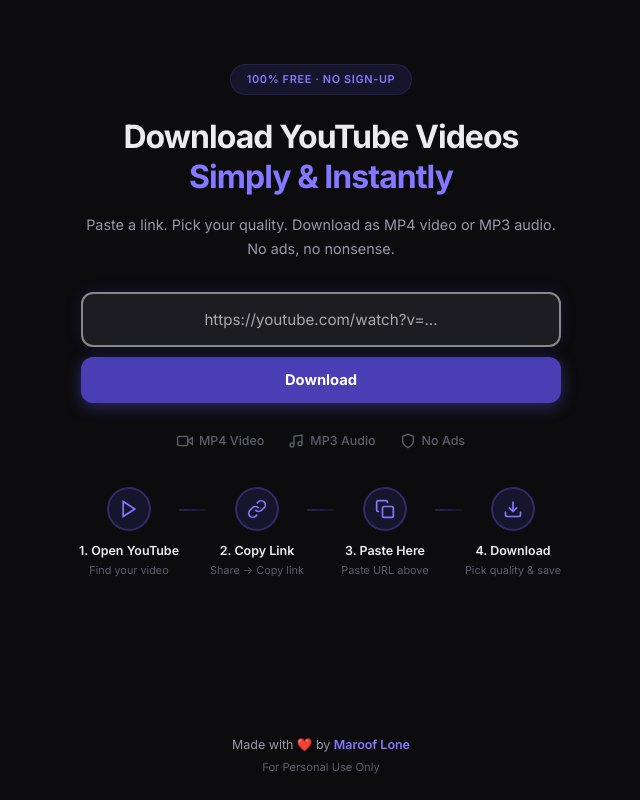
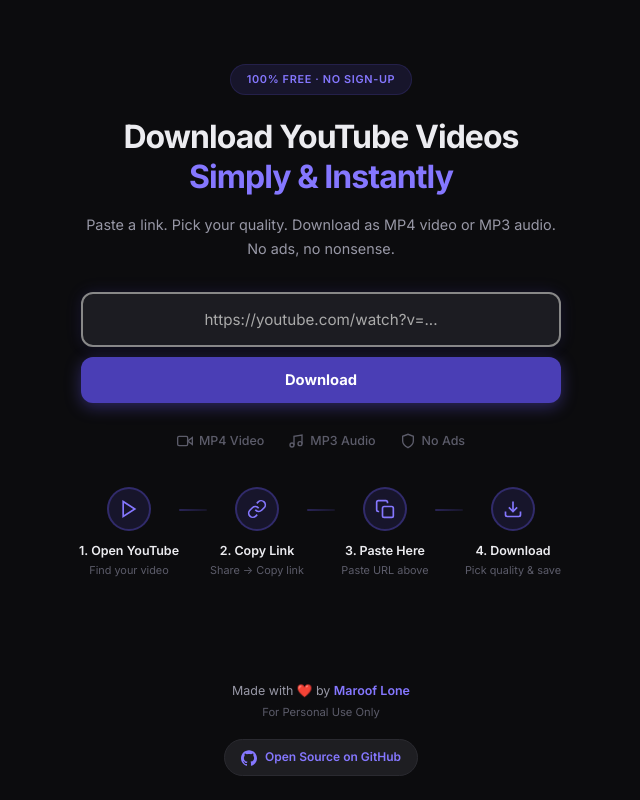
Before and after one commit to maroofmedia/savetube, a website: page public/index.html in a window 1280 px wide. Shown: the whole page, without its empty margins (319-959 px from the left). Drawn offline with Linux system fonts and the light colour scheme.

Commit message:
add GH badge, add readme

```diff
--- a/public/index.html
+++ b/public/index.html
@@ -218,9 +218,16 @@
       </div>
     </main>
 
-    <footer class="foot">
+<footer class="foot">
       <p>Made with ❤️ by <a href="https://www.marooflone.com" target="_blank" rel="noopener">Maroof Lone</a></p>
       <p class="foot-sub">For Personal Use Only</p>
+
+      <a href="https://github.com/maroofmedia/savetube" target="_blank" rel="noopener" class="gh-badge">
+        <svg viewBox="0 0 24 24" fill="currentColor">
+          <path d="M12 .297c-6.63 0-12 5.373-12 12 0 5.303 3.438 9.8 8.205 11.385.6.113.82-.258.82-.577 0-.285-.01-1.04-.015-2.04-3.338.724-4.042-1.61-4.042-1.61C4.422 18.07 3.633 17.7 3.633 17.7c-1.087-.744.084-.729.084-.729 1.205.084 1.838 1.236 1.838 1.236 1.07 1.835 2.809 1.305 3.495.998.108-.776.417-1.305.76-1.605-2.665-.3-5.466-1.332-5.466-5.93 0-1.31.465-2.38 1.235-3.22-.135-.303-.54-1.523.105-3.176 0 0 1.005-.322 3.3 1.23.96-.267 1.98-.399 3-.405 1.02.006 2.04.138 3 .405 2.28-1.552 3.285-1.23 3.285-1.23.645 1.653.24 2.873.12 3.176.765.84 1.23 1.91 1.23 3.22 0 4.61-2.805 5.625-5.475 5.92.42.36.81 1.096.81 2.22 0 1.606-.015 2.896-.015 3.286 0 .315.21.69.825.57C20.565 22.092 24 17.592 24 12.297c0-6.627-5.373-12-12-12"/>
+        </svg>
+        Open Source on GitHub
+      </a>
     </footer>
   </div>
 
--- a/public/style.css
+++ b/public/style.css
@@ -616,6 +616,36 @@
   margin-top: 4px;
 }
 
+/* GitHub Badge */
+.gh-badge {
+  display: inline-flex;
+  align-items: center;
+  gap: 8px;
+  margin-top: 18px;
+  padding: 8px 16px;
+  background: var(--card-2);
+  border: 1px solid var(--border);
+  border-radius: 20px;
+  color: var(--text-2);
+  font-size: 0.75rem;
+  font-weight: 600;
+  text-decoration: none !important;
+  transition: all 0.2s ease;
+}
+
+.gh-badge svg {
+  width: 16px;
+  height: 16px;
+}
+
+.gh-badge:hover {
+  background: var(--text);
+  color: var(--bg);
+  border-color: var(--text);
+  transform: translateY(-2px);
+  box-shadow: 0 4px 12px rgba(255, 255, 255, 0.1);
+}
+
 /* ── Toast ── */
 /* ── Download Progress Overlay ────────────────── */
 .dl-overlay {
```
Also changed, not shown: README.md (added).
